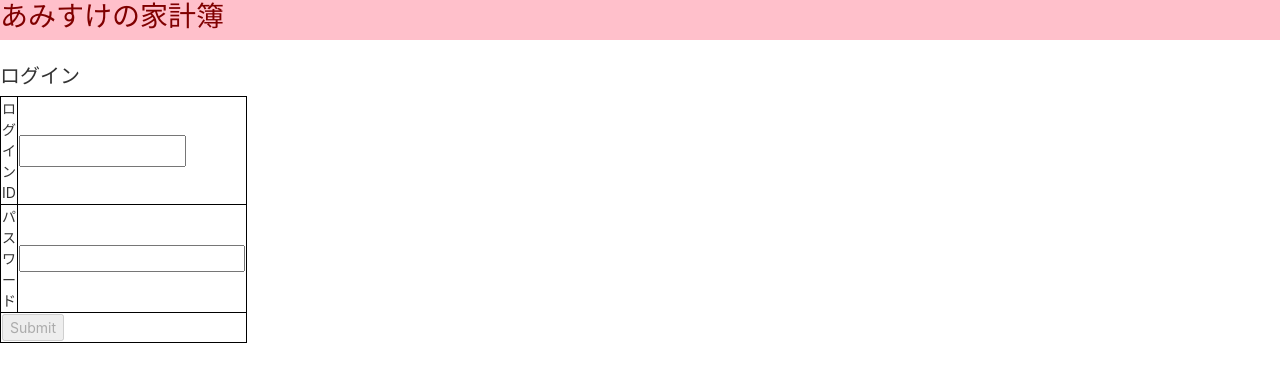
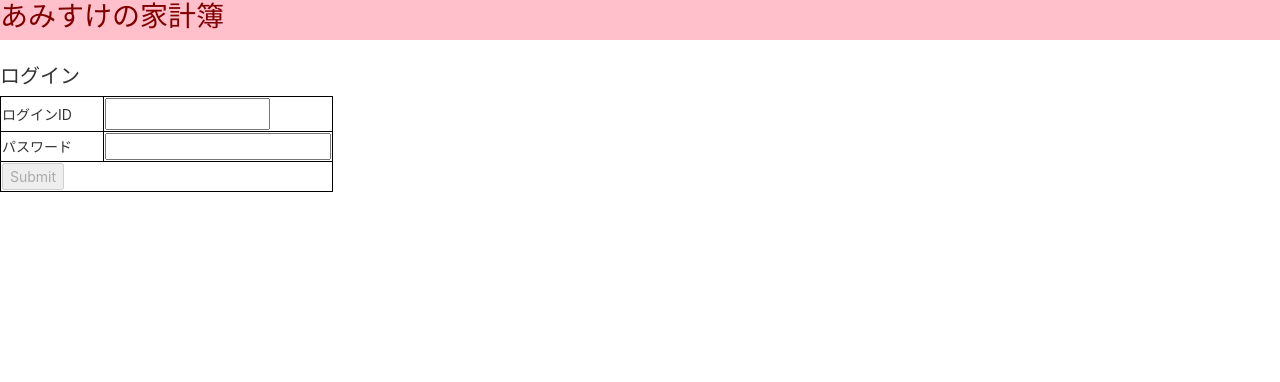
Before and after one commit to harusuke04/money-management, an Angular app: page / in a window 1280 px wide. Shown: the top 382 px of the page. Built offline with nearby package versions, Linux system fonts and the light colour scheme.

Commit message:
login項目の表示幅変更

```diff
--- a/src/app/login/login.component.css
+++ b/src/app/login/login.component.css
@@ -7,7 +7,10 @@ th,td{
   border:1px black solid;
 }
 input[type="text"]{
-  width: 167px;
+  width: 165px;
   padding: 0;
   line-height: 28px;
 }
+.itemName{
+  width: 100px;
+}
--- a/src/app/login/login.component.html
+++ b/src/app/login/login.component.html
@@ -5,7 +5,7 @@
 <form [formGroup]="LoginForm" (ngSubmit)="login()">
     <table>
         <tr>
-            <td>ログインID</td>
+            <td><div class="itemName">ログインID</div></td>
             <td>
             <input
                 type="text"
```
